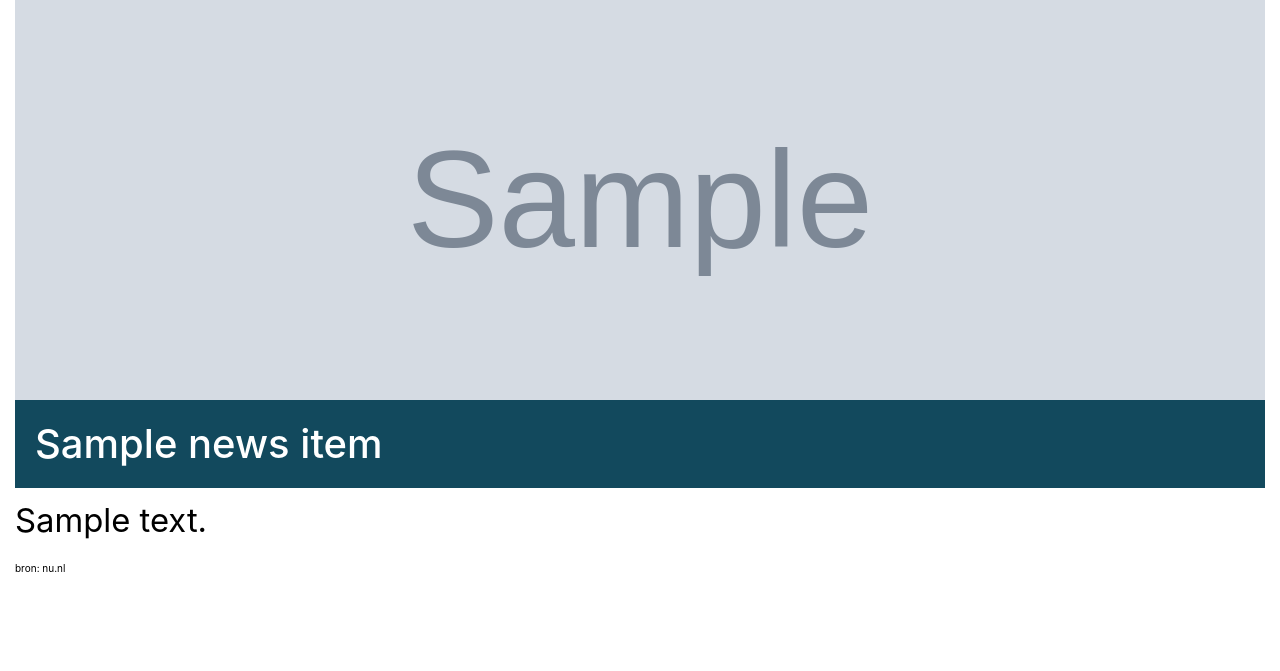
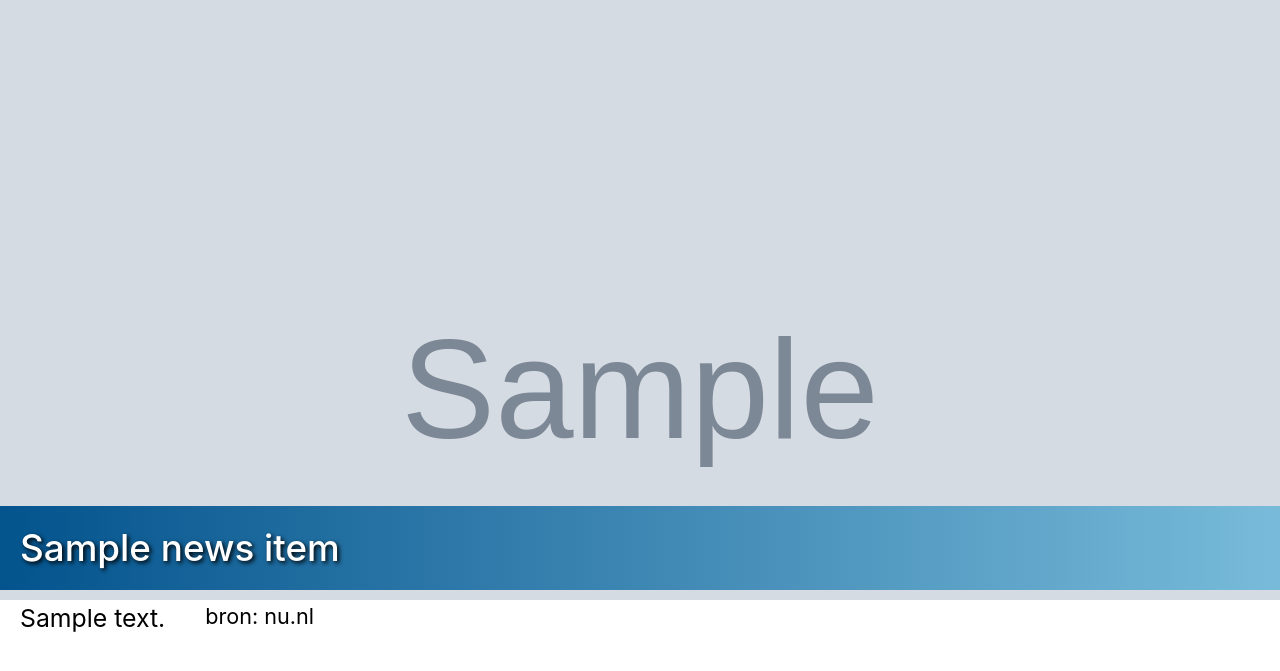
Before and after one commit to dannyplace/narrowcastingnewsreader, a Flask app: template templates/index.html in a window 1280 px wide. Shown: the top 671 px of the page. Run offline with Flask 2, Linux system fonts and the light colour scheme; the template is opened without the code that fills it: most values are stand-ins (such as "Sample title", 1, 10 or a date in 2020); grey boxes marked "Sample" are stand-in pictures.

Commit message:
modified:   app.py 	modified:   static/style.css 	modified:   templates/index.html

```diff
--- a/app.py
+++ b/app.py
@@ -27,6 +27,7 @@ def fetch_rss_feed():
         description = item.description.text
         # Strip <a> tags from description and show them as plain text
         description = re.sub(r'<a.*?>(.*?)<\/a>', r'\1', description)
+        description = re.sub(r'<em.*?>(.*?)<\/em>', r'\1', description)
         image_url = item.enclosure['url'].replace('256', '1024') if item.enclosure else None
         news_items.append({'title': title, 'description': description, 'image_url': image_url})
 
--- a/static/style.css
+++ b/static/style.css
@@ -1,6 +1,18 @@
 p {
     color: black;
-    font-size: calc(75% + 1vw + 1vh);
+    font-size: calc(25% + 1vw + 1vh);
+    padding-left: 20px;
+    padding-right: 20px;
+    animation: fadeIn 5s;
+    -webkit-animation: fadeIn 5s;
+    -moz-animation: fadeIn 5s;
+    -o-animation: fadeIn 5s;
+    -ms-animation: fadeIn 5s;
+}
+
+.source {
+    color: black;
+    font-size: calc(5% + 1vw + 1vh);
     animation: fadeIn 5s;
     -webkit-animation: fadeIn 5s;
     -moz-animation: fadeIn 5s;
@@ -8,35 +20,37 @@ p {
     -ms-animation: fadeIn 5s
 }
 
-.source {
-    color: black;
-    font-size: 10px;
-    animation: fadeIn 5s;
-    -webkit-animation: fadeIn 5s;
-    -moz-animation: fadeIn 5s;
-    -o-animation: fadeIn 5s;
-    -ms-animation: fadeIn 5s
+.title {
+  position: absolute;
+  bottom: 0%;
+  width: 100%;
+  left: auto;
+  right: auto;
+  font-size: calc(100% + 1vw + 1vh);
+  text-shadow: 2px 2px 4px #000;
+  background: linear-gradient(90deg, rgba(3,83,141,1) 0%, rgba(28,155,208,0.5) 100%);
+  color: white;
+  padding: 20px;
+  margin-bottom: 10px;
+  animation: fadeIn 2s;
+  -webkit-animation: fadeIn 2s;
+  -moz-animation: fadeIn 2s;
+  -o-animation: fadeIn 2s;
+  -ms-animation: fadeIn 2s;
 }
 
-
-h1 {
-    background-color: #12495d;
-    color: white;
-    font-size: calc(100% + 1vw + 1vh);
-    padding: 20px;
-    animation: fadeIn 2s;
-    -webkit-animation: fadeIn 2s;
-    -moz-animation: fadeIn 2s;
-    -o-animation: fadeIn 2s;
-    -ms-animation: fadeIn 2s;
+.header {
+  position: relative;
 }
 
 .img {
     animation:img 0.5s linear;
     -webkit-animation:img 0.5s linear;
     width: 100vw; /* width of container */
-    height: 50vh; /* height of container */
+    height: 75vh; /* height of container */
     object-fit: cover;
+    object-position: 50% 25%;;
+
 }
 
 
--- a/templates/index.html
+++ b/templates/index.html
@@ -9,15 +9,16 @@
 </head>
 <body>
 <div class ="container-fluid" id="news-item">
-      <div class="row">
-        <div class="col-12">
+            <div class="row header">
+            <h1 class="title">{{ news_item.title }}</h1>
             {% if news_item.image_url %}
             <img class="img w-100" src="{{ news_item.image_url }}" alt="{{ news_item.title }}">
             {% endif %}
-            <h1>{{ news_item.title }}</h1>
+            </div>
+            <div class="row">
             <p>{{ news_item.description }}</p>
             <p class="source">bron: nu.nl</p1>
-        </div>
+
       </div>
     </div>
 </div>
```
